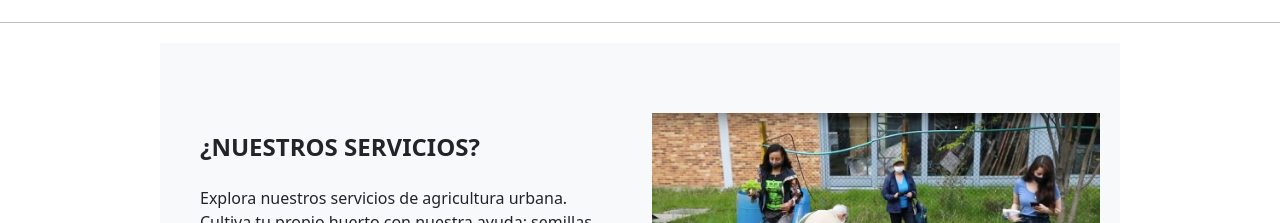
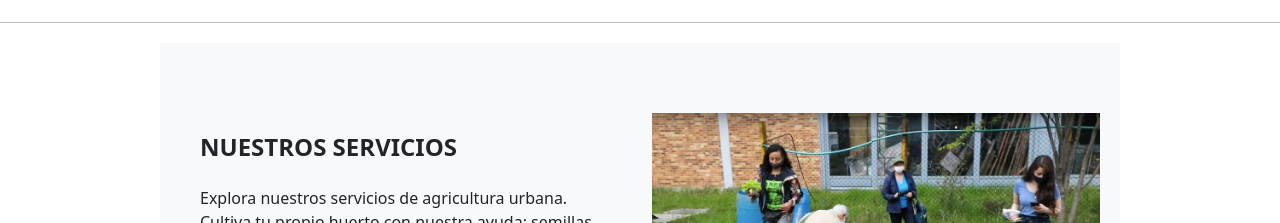
Before and after one commit to JhoneiroLove/granja-urbana, a plain HTML site: page index.html in a window 1280 px wide. Shown: the part 2200-2423 px from the top of the page. Drawn offline with nearby package versions, Linux system fonts and the light colour scheme; a web font is replaced by a local one.

Commit message:
quitar signo

```diff
--- a/index.html
+++ b/index.html
@@ -156,7 +156,7 @@
             </div>
             <div class="col-12 col-sm-6 align-self-center justify-content-md-center">
                 <div class="stesp_content-width">
-                    <h1 class="h2 mb-4">¿NUESTROS SERVICIOS?</h1>
+                    <h1 class="h2 mb-4">NUESTROS SERVICIOS</h1>
                     <p class="mb-4">Explora nuestros servicios de agricultura urbana. Cultiva tu propio huerto con nuestra ayuda: semillas, herramientas y asesoramiento especializado. Aprende técnicas sostenibles y disfruta de alimentos frescos. Únete a nuestra comunidad de hortelanos urbanos.</p>
                     <a href="Servicios.html" class="mt-2 btn btn-lg btn-outline-light custom-btn" role="button">Conoce Nuestros Servicios</a>
                 </div>
```
